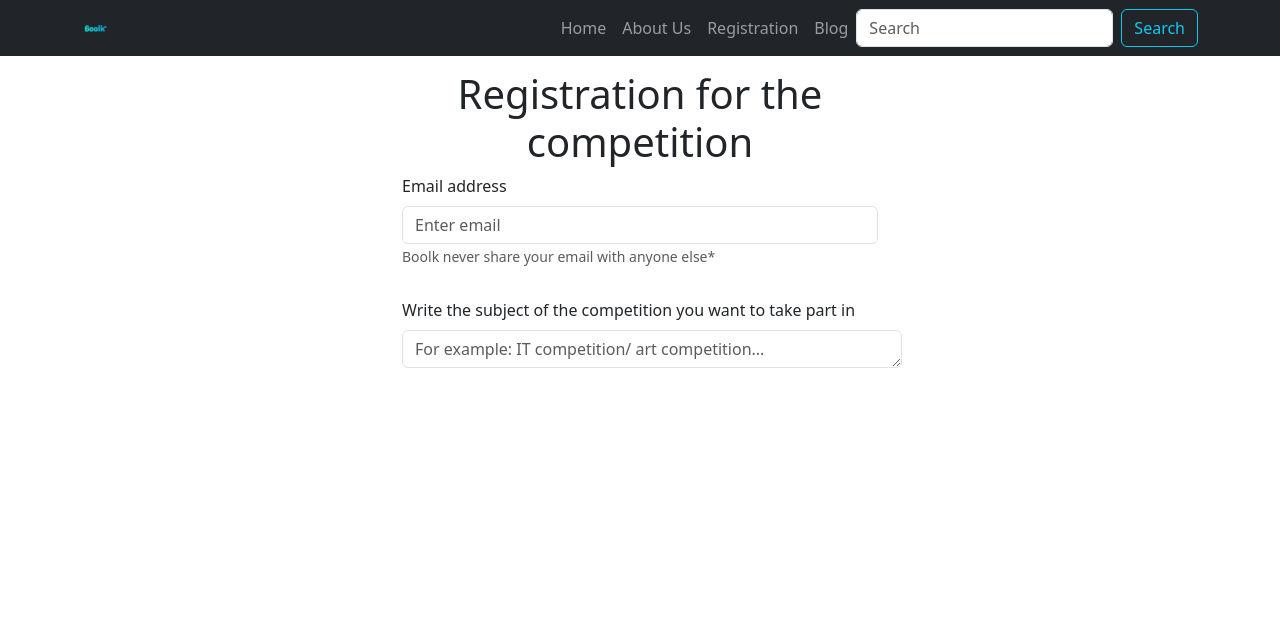
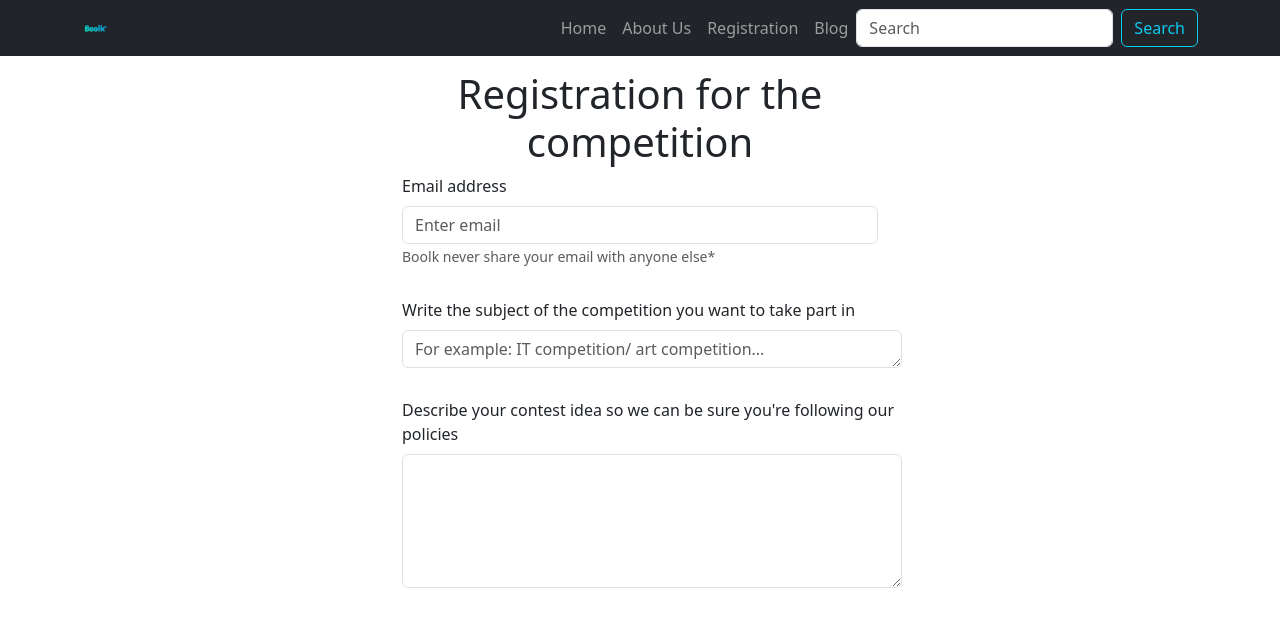
Before and after one commit to VovaGrab/Boolk2.0, a React (Create React App) app: page /reg in a window 1280 px wide. Shown: the top 626 px of the page. Built offline with nearby package versions, Linux system fonts and the light colour scheme.

Commit message:
Add files via upload

```diff
--- a/src/Pages/Registration.js
+++ b/src/Pages/Registration.js
@@ -20,6 +20,11 @@ export default class Contacts extends Component {
             <Form.Control as="textarea" rows="1" placeholder="For example: IT competition/ art competition..."/>
           </Form.Group>
 
+          <Form.Group controlId="formBasicPassword" style={{width: '500px', marginTop: '30px'}}>
+            <Form.Label>Describe your contest idea so we can be sure you're following our policies</Form.Label>
+            <Form.Control as="textarea" rows="5"/>
+          </Form.Group>
+
 
         </Form>
       </Container>
```
